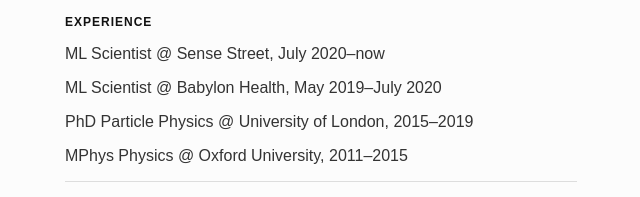
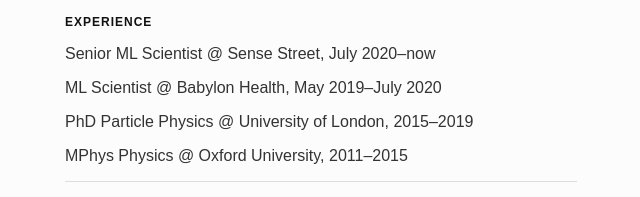
Before and after one commit to adambozson/adambozson.github.io, a plain HTML site: page index.html in a window 1280 px wide. Shown: the part 185-382 px from the top of the page, 319-959 px from the left. Drawn offline with Linux system fonts and the light colour scheme; a web font is replaced by a local one.

Commit message:
Clarify Sense Street title

```diff
--- a/index.html
+++ b/index.html
@@ -110,7 +110,7 @@
         </div>
         <div class="section">
             <h2>Experience</h2>
-            <p>ML Scientist @ Sense Street, July 2020–now</p>
+            <p>Senior ML Scientist @ Sense Street, July 2020–now</p>
             <p>ML Scientist @ Babylon Health, May 2019–July 2020</p>
             <p>PhD Particle Physics @ University of London, 2015–2019</p>
             <p>MPhys Physics @ Oxford University, 2011–2015</p>
```
